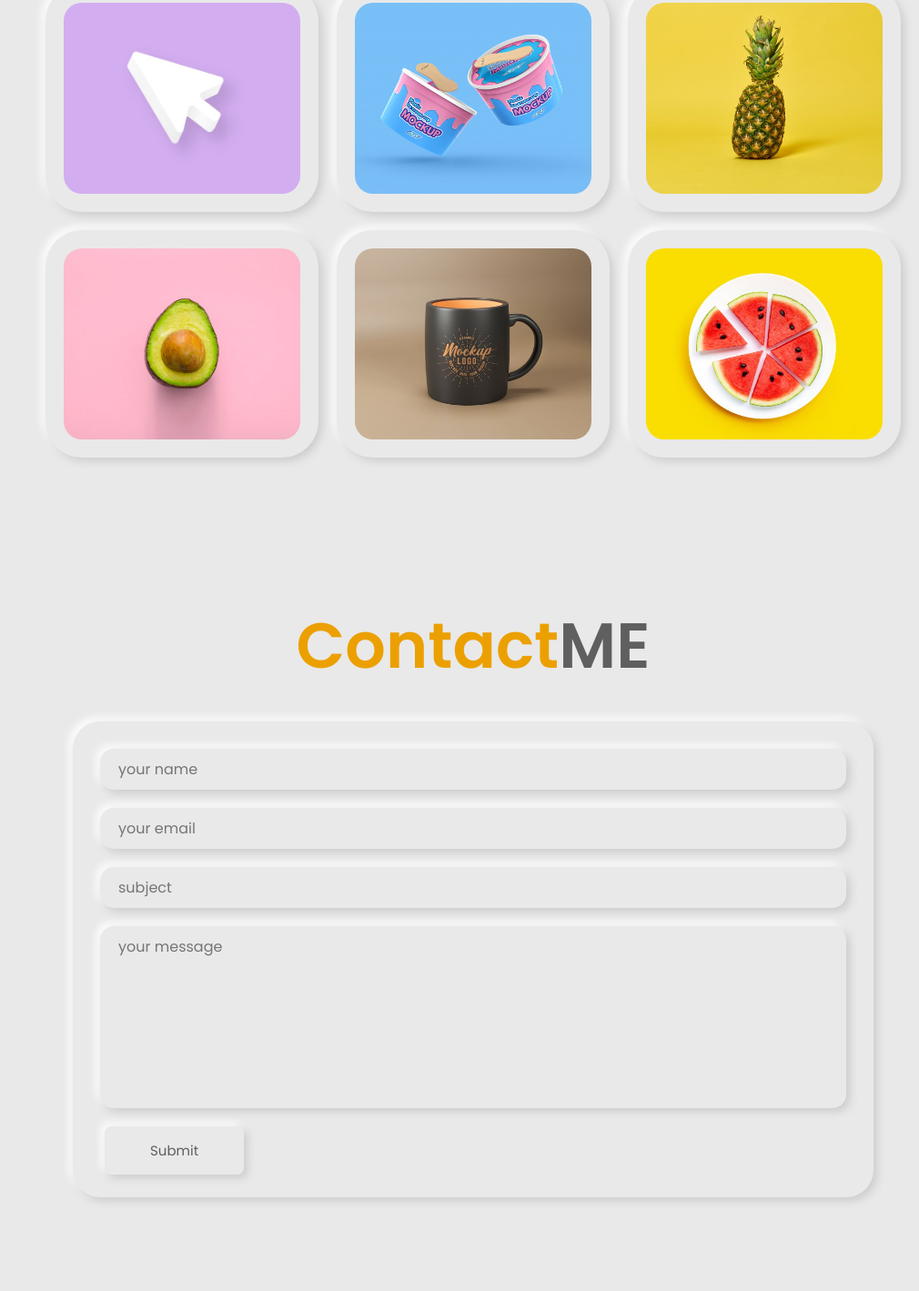
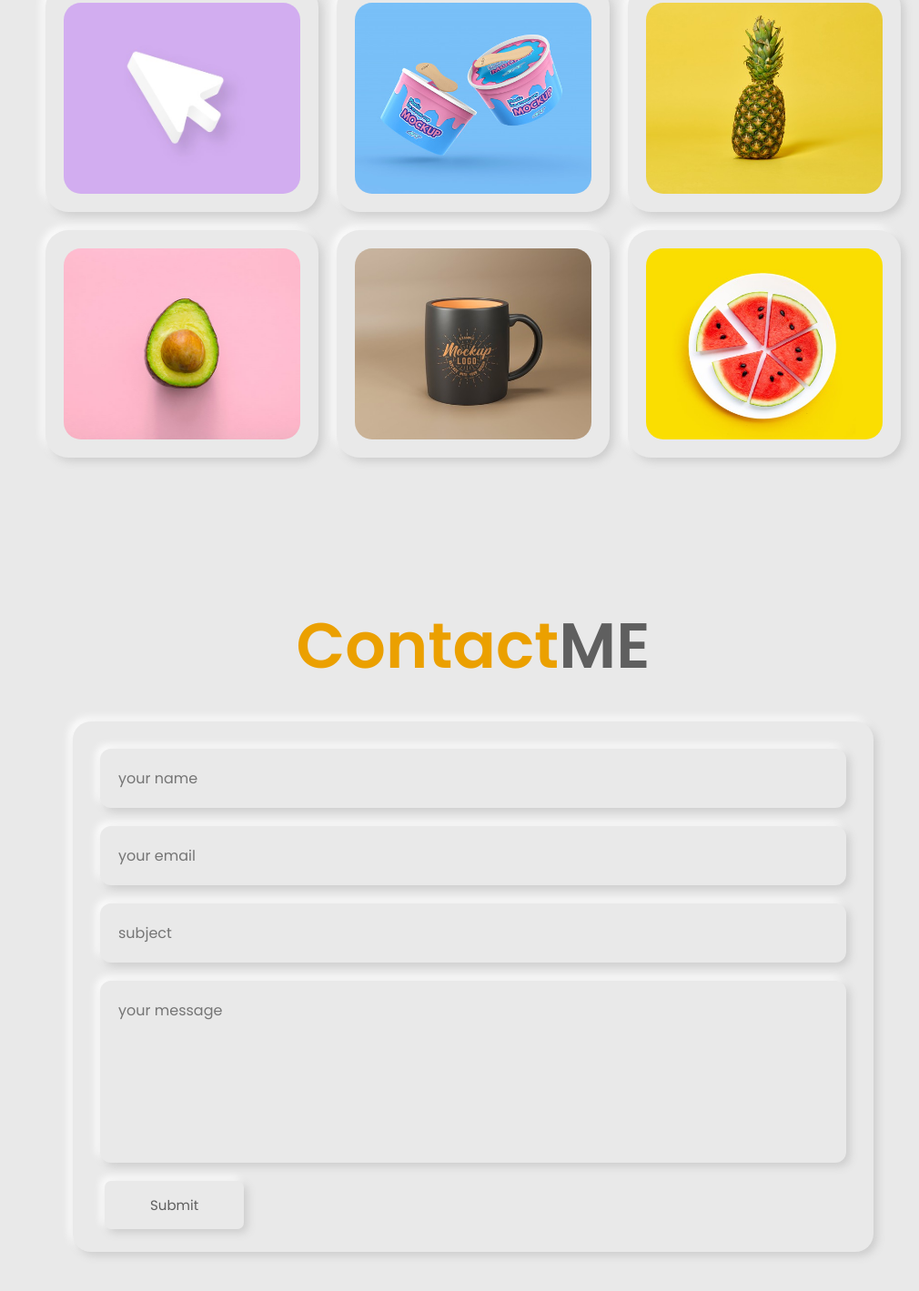
Before and after one commit to thisisyashsharma/MarvelProject, a plain HTML site: page index.html in a window 1280 px wide. Shown: the part 2889-4308 px from the top of the page at 91% size, without its empty margins (270-1280 px from the left). Drawn offline with Linux system fonts and the light colour scheme.

```diff
--- a/PP2.css
+++ b/PP2.css
@@ -434,7 +434,7 @@ section {
 .services .box-container .box {
   box-shadow: var(--box-shadow);
   padding: 2rem;
-  border-radius: 2rem;
+  border-radius: 2.2rem;
   position: relative;
   z-index: 0;
   overflow: hidden;
@@ -488,7 +488,7 @@ section {
 .portfolio .box-container .box {
   box-shadow: var(--box-shadow);
   height: 25rem;
-  border-radius: 4rem;
+  border-radius: 2.5rem;
   overflow: hidden;
   position: relative;
   border: 2rem solid transparent;
@@ -496,6 +496,7 @@ section {
 .portfolio .box-container .box img {
   height: 100%;
   width: 100%;
+  border-radius: 1.9rem;
   object-fit: cover;
 }
 .portfolio .box-container .box .content {
@@ -509,7 +510,7 @@ section {
   display: grid;
   place-items: center;
   transform: scale(0);
-  border-radius: 1.8rem;
+  border-radius: 2rem;
 }
 
 .portfolio .box-container .box:hover .content {
@@ -535,13 +536,13 @@ section {
 .contact form {
   margin: 1rem 3rem;
   max-width: 100rem;
-  border-radius: 3rem;
+  border-radius: 2rem;
   padding: 2rem 3rem;
   box-shadow: var(--box-shadow);
 }
 
 .contact form .box {
-  padding: 1rem 2rem;
+  padding: 2rem 2rem;
   width: 100%;
   background: none; /* experiment with the value to understand the syntax*/
   font-size: 1.6rem;
@@ -549,7 +550,7 @@ section {
   color: var(--black);
   margin: 1rem 0;
   box-shadow: var(--box-shadow);
-  border-radius: 1.5rem;
+  border-radius: 1.2rem;
 }
 .contact from input {
   padding: 1rem;
```
